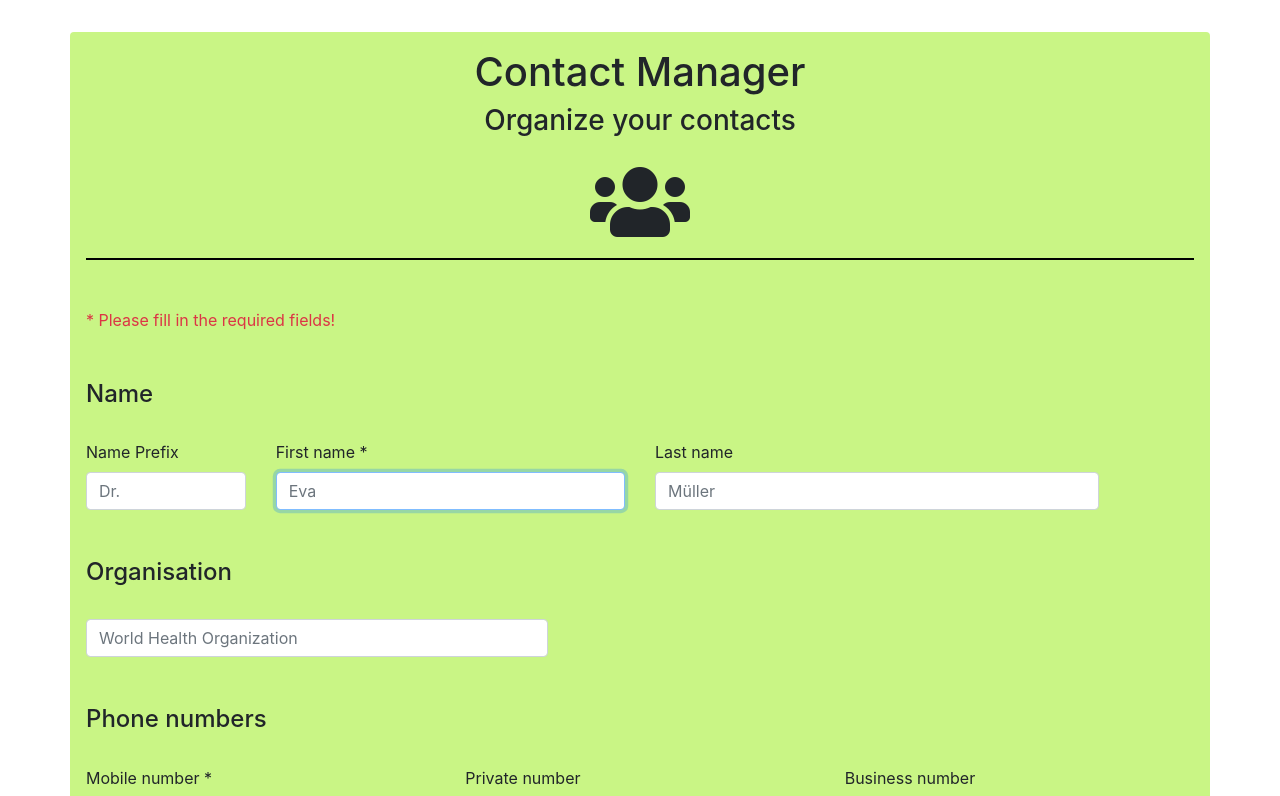
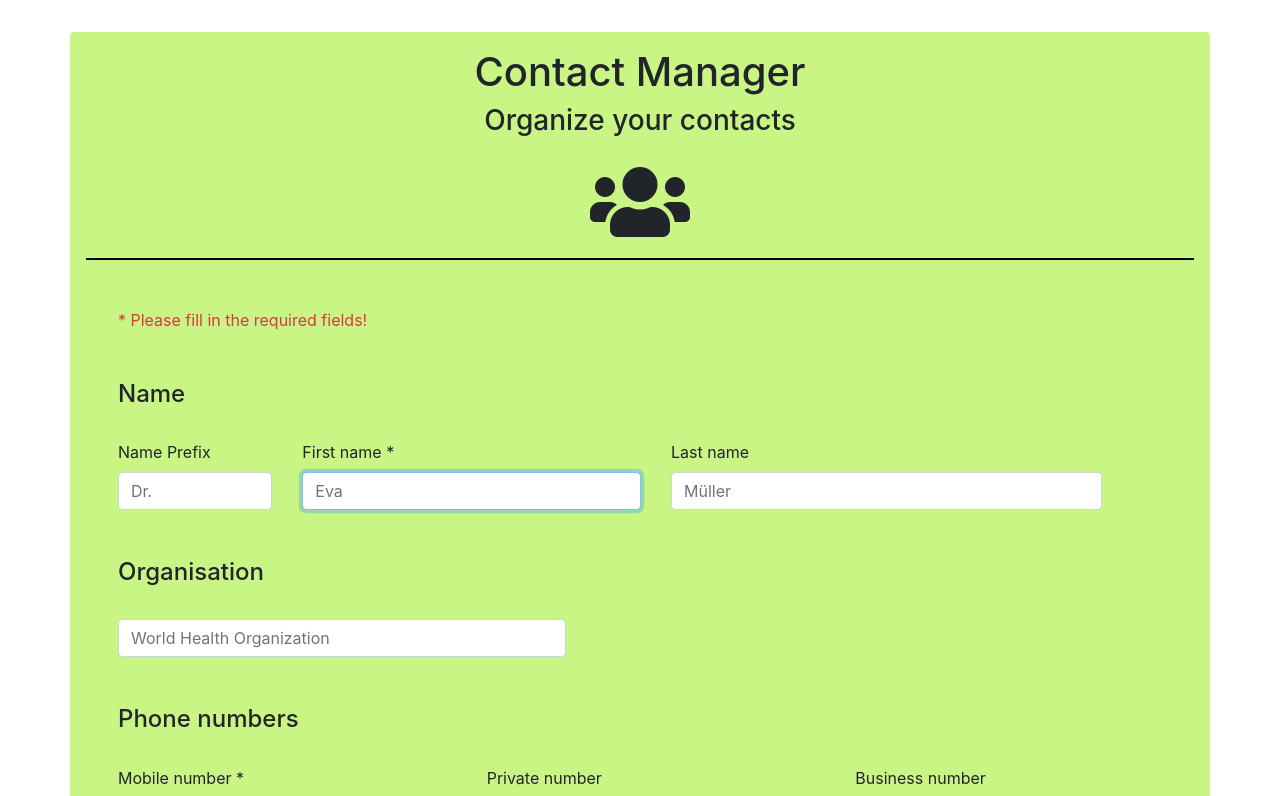
Before and after one commit to HippiHo/frontend-contact-manager, a React (Create React App) app: page / in a window 1280 px wide. Shown: the top 796 px of the page. Built offline with nearby package versions, Linux system fonts and the light colour scheme; no server answers.

Commit message:
form composition

```diff
--- a/src/components/Form.jsx
+++ b/src/components/Form.jsx
@@ -97,7 +97,7 @@ class Form extends Component {
     ));
 
     return (
-      <div>
+      <div className="form_style">
         <form className="mt-5" onSubmit={this.handleSubmit} noValidate={true}>
           <p className="text-danger">* Please fill in the required fields!</p>
           <h4>Name</h4>
--- a/src/css/App.css
+++ b/src/css/App.css
@@ -27,3 +27,7 @@ button {
 .fa-users {
   padding-bottom: 1rem;
 }
+
+.form_style {
+  margin-left: 2rem;
+}
```
